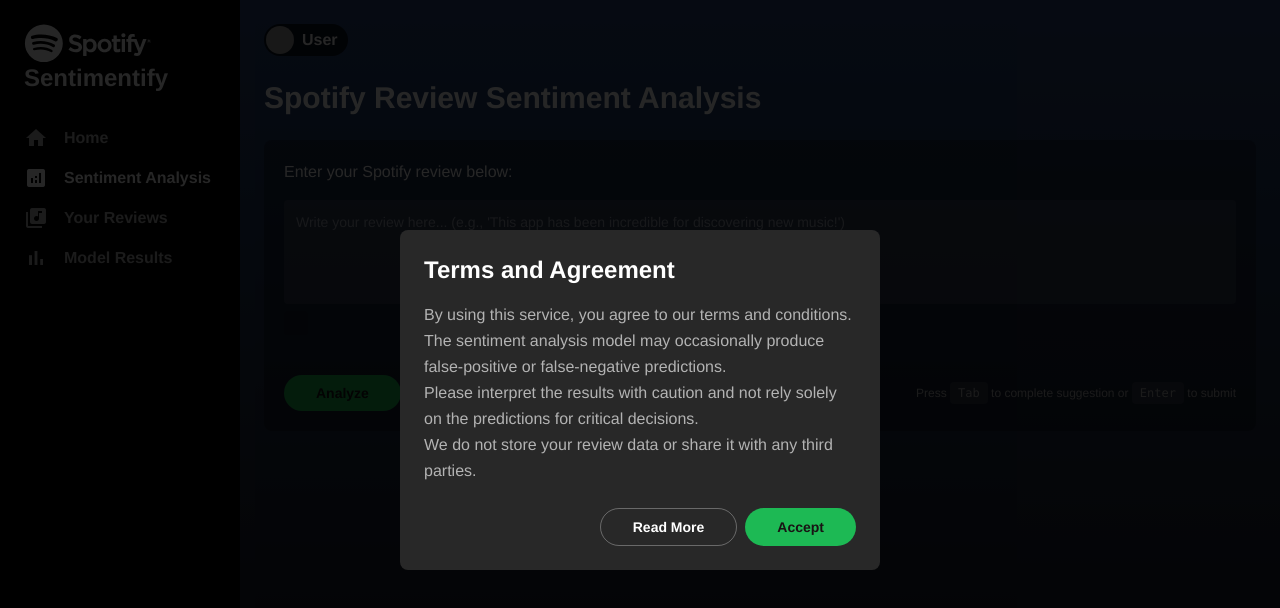
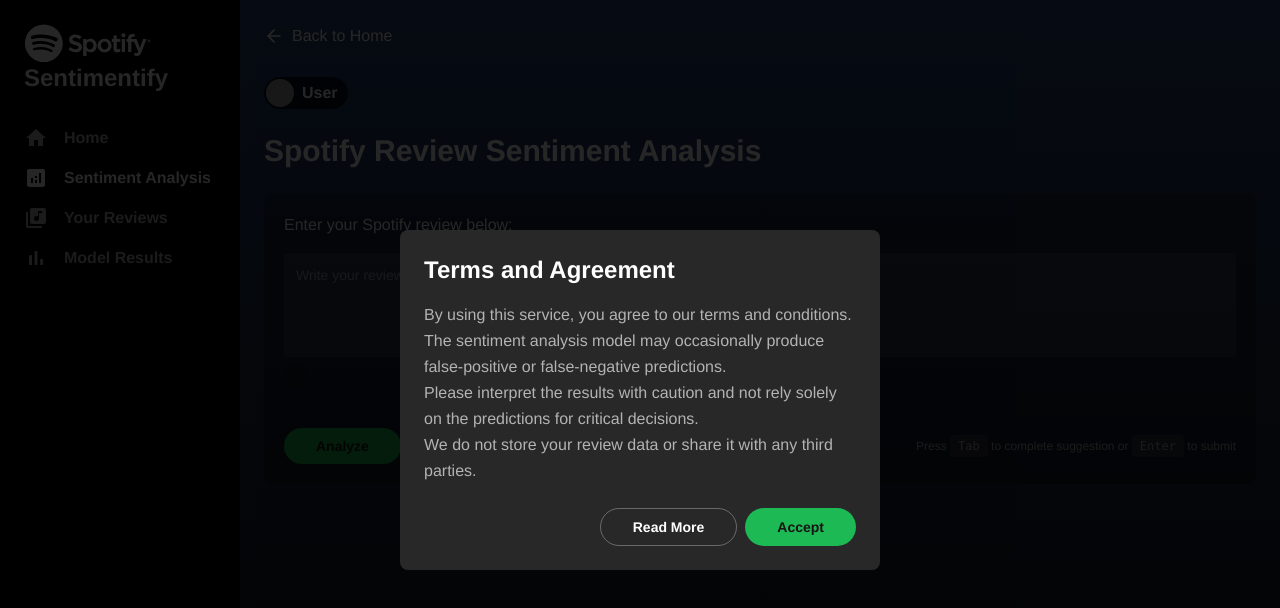
Before and after one commit to AlexisRellon/Sentimental-analysis, a plain HTML site: page index.html in a window 1280 px wide. Drawn offline with nearby package versions, Linux system fonts and the light colour scheme; grey boxes are pictures that could not be loaded.

Commit message:
Update index.html

```diff
--- a/index.html
+++ b/index.html
@@ -134,6 +134,16 @@
 
         <!-- Main Content -->
         <div class="flex-1 bg-gradient-to-b from-blue-500/45 to-spotify-black p-6 overflow-y-auto">
+        <!-- Back Navigation Button -->
+        <div class="mb-6">
+            <a href="https://alexisrellon.github.io/AI-Projects-Portfolio/" class="inline-flex items-center text-court-primary hover:text-court-secondary transition-colors">
+            <svg xmlns="http://www.w3.org/2000/svg" class="h-5 w-5 mr-2" viewBox="0 0 24 24" fill="none" stroke="currentColor" stroke-width="2" stroke-linecap="round" stroke-linejoin="round">
+                <path d="M19 12H5"></path>
+                <path d="M12 19l-7-7 7-7"></path>
+            </svg>
+            Back to Home
+            </a>
+        </div>
             <div class="flex items-center justify-between mb-6">
                 <div class="flex items-center bg-black bg-opacity-70 rounded-full p-0.5">
                     <img src="https://i.pravatar.cc/150?img=13" alt="User" class="w-7 h-7 rounded-full mr-2">
```
